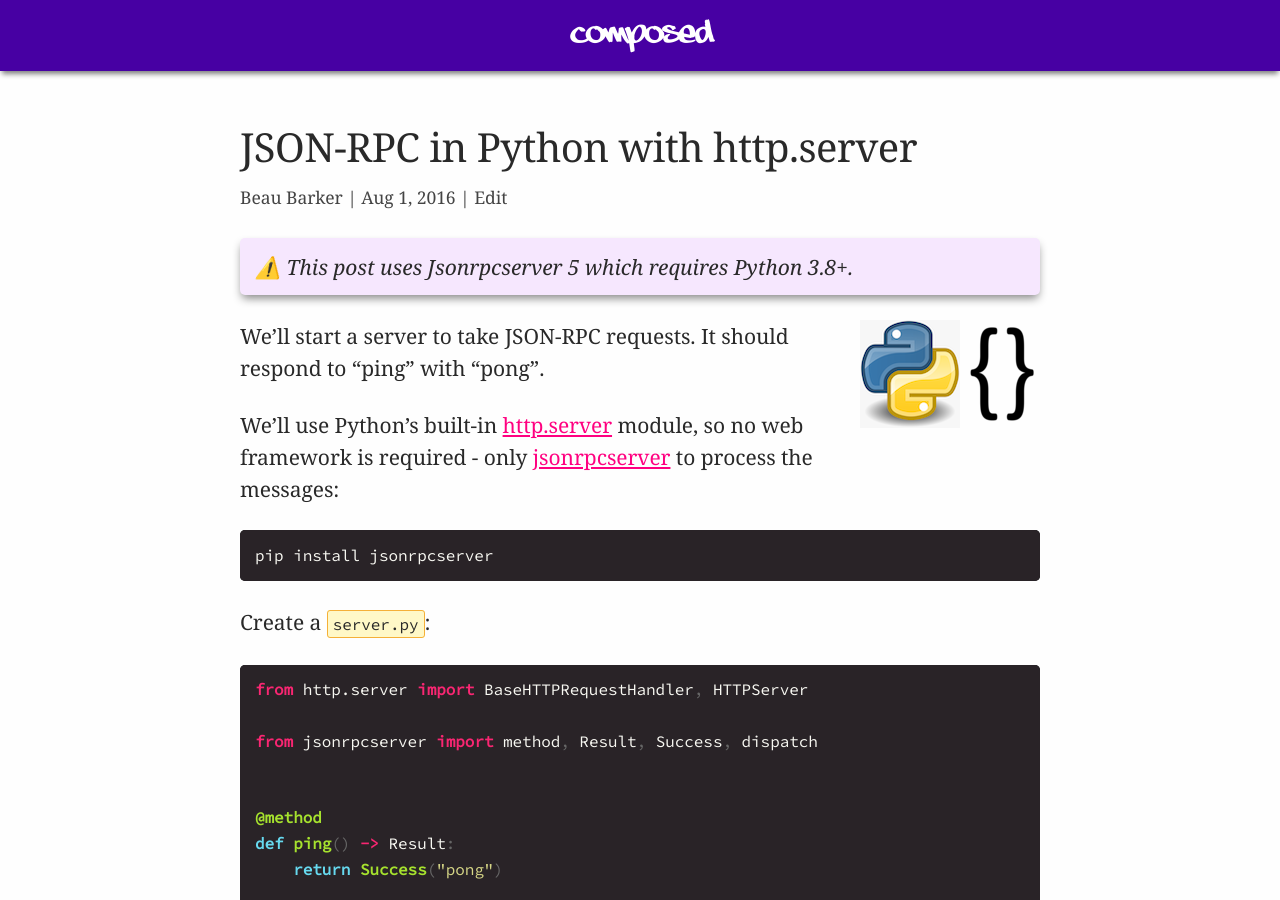
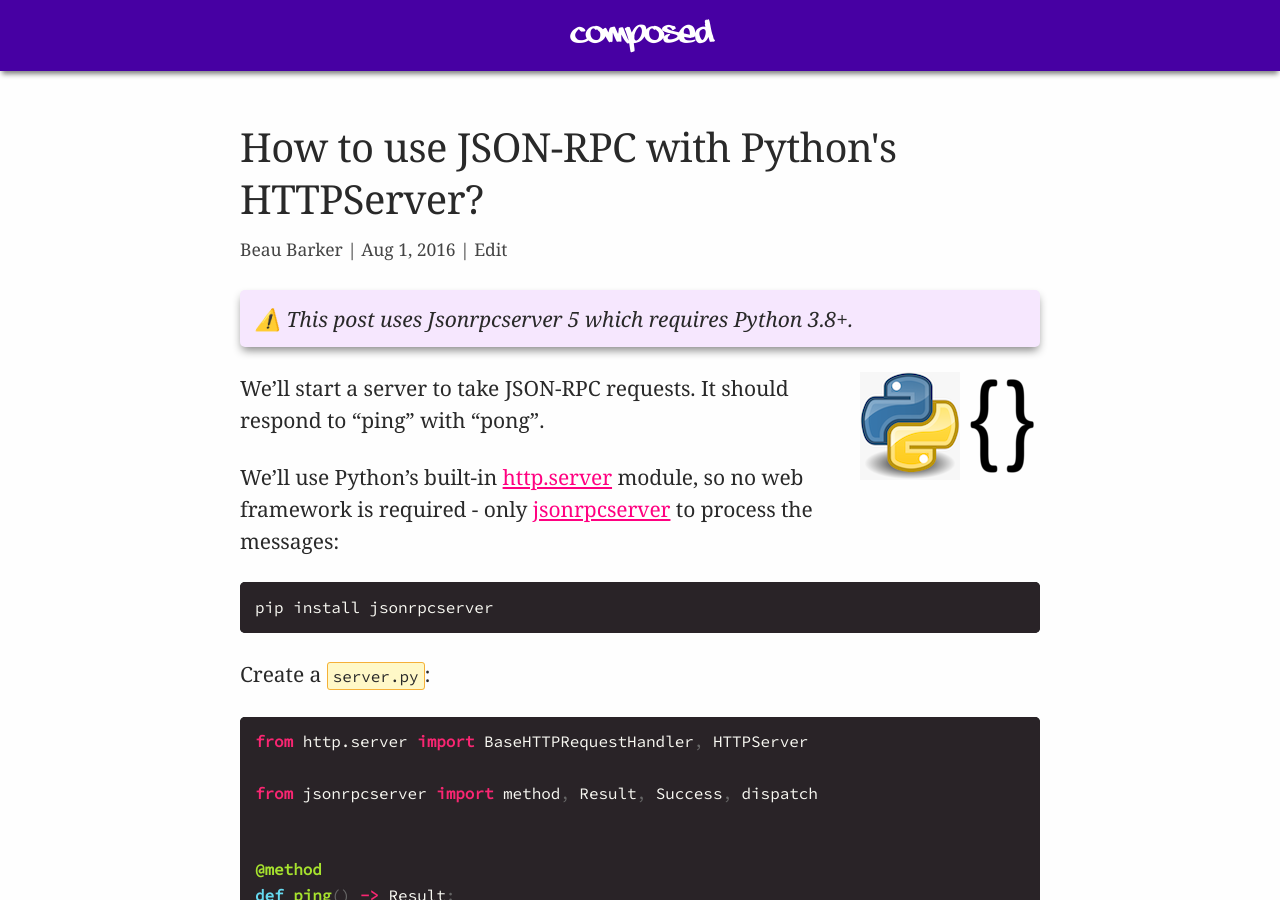
Before and after one commit to explodinglabs/explodinglabs.github.io, a Jekyll site: the page built from docs/_posts/jsonrpc/2016-08-01-httpserver.markdown, in a window 1280 px wide and 900 px high. Built offline with Jekyll 4.4.1, drawn with Linux system fonts in a browser that asks for light colours.

Commit message:
Update 2016-08-01-httpserver.markdown

```diff
--- a/docs/_posts/jsonrpc/2016-08-01-httpserver.markdown
+++ b/docs/_posts/jsonrpc/2016-08-01-httpserver.markdown
@@ -1,7 +1,7 @@
 ---
 layout: post
 category: jsonrpc
-title: JSON-RPC in Python with http.server
+title: How to use JSON-RPC with Python's HTTPServer?
 permalink: /jsonrpc/httpserver
 ---
 <div class="warning" markdown="1">
```
